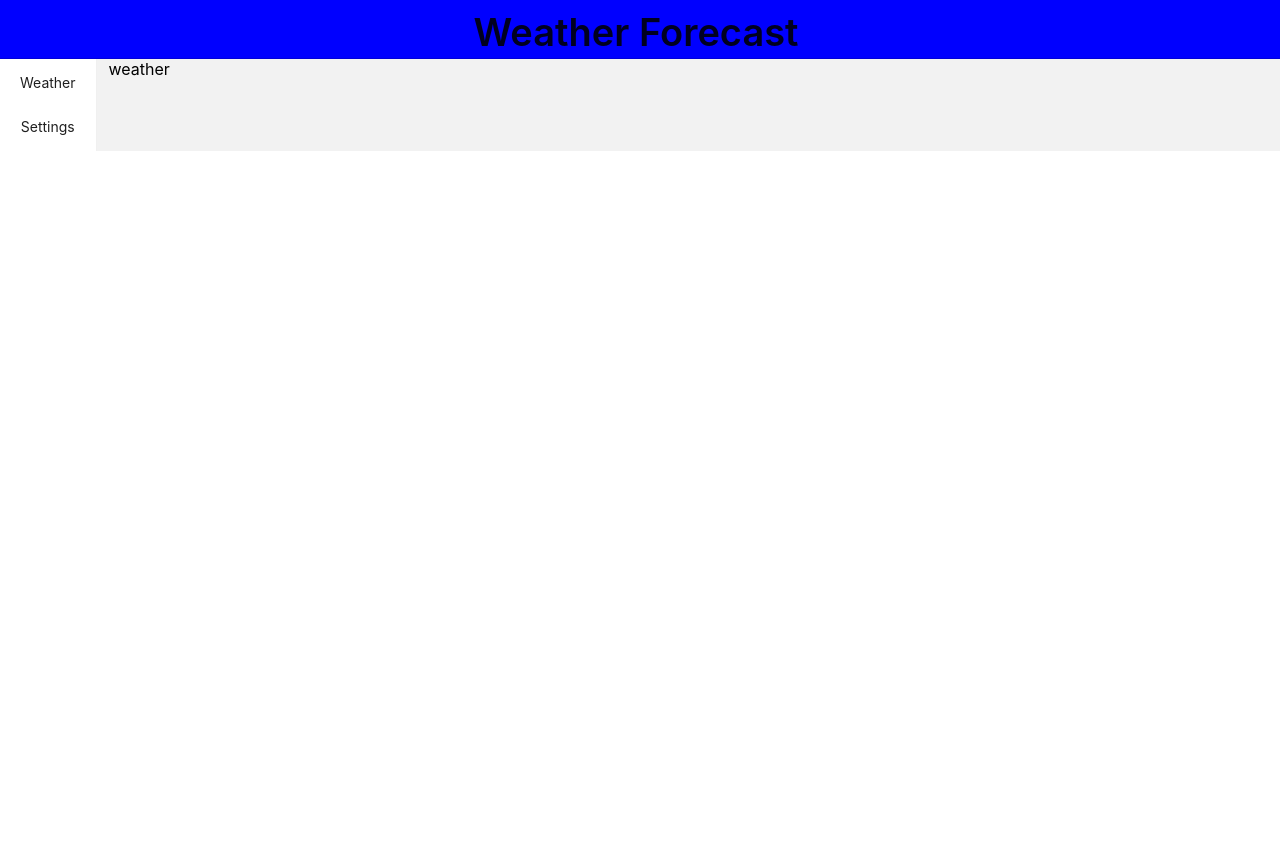
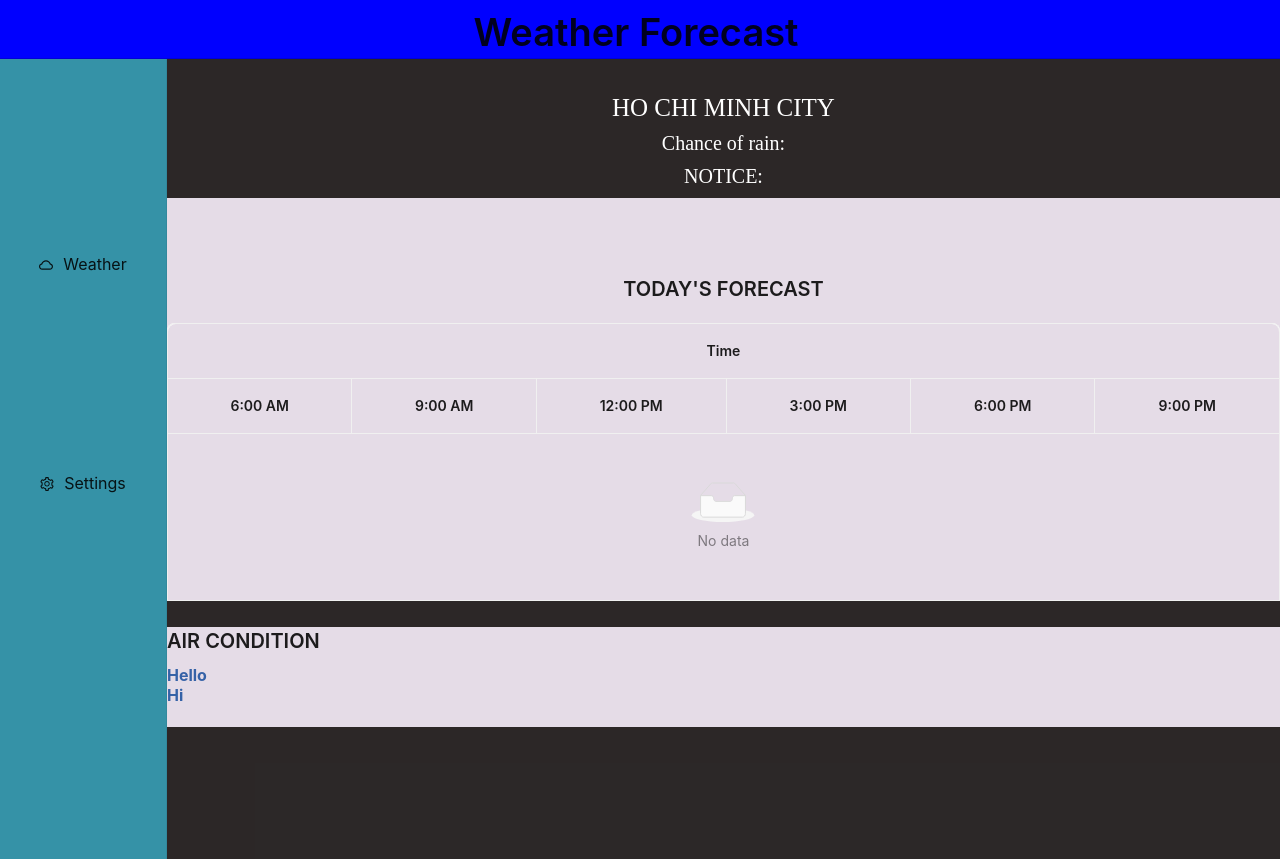
Before and after one commit to huy291002/weather-forecast, a React (Create React App) app in the folder client/: page /weather in a window 1280 px wide. Before the commit the page ends 800 px from the top, so only its background shows below. Built offline with nearby package versions, Linux system fonts and the light colour scheme.

Commit message:
update code

```diff
--- a/client/package.json
+++ b/client/package.json
@@ -3,11 +3,13 @@
   "version": "0.1.0",
   "private": true,
   "dependencies": {
+    "@ant-design/icons": "^5.0.1",
     "@testing-library/jest-dom": "^5.16.5",
     "@testing-library/react": "^13.4.0",
     "@testing-library/user-event": "^13.5.0",
     "antd": "^5.4.5",
     "react": "^18.2.0",
+    "react-bootstrap": "^2.7.4",
     "react-dom": "^18.2.0",
     "react-router-dom": "^6.10.0",
     "react-scripts": "5.0.1",
--- a/client/src/App.css
+++ b/client/src/App.css
@@ -13,17 +13,29 @@
   background-color: blue;
 }
 .SideBar{
-  height: 100%;
-  background-color: blue;
+  height: 100vh;
+  background-color: #3592A7;
+  padding: 10px;
+
+  display: grid;
+  font-size: medium;
+  font-display: block
 }
 .Side-barandpage-content{
   display: flex;
-  flex: 1;
+  /* flex-direction: row; */
+  /* flex: 1;
   justify-content: flex-start;
-  align-items: flex-start;
-  background-color: rgba(0, 0, 0, 0.05) ;
+  align-items: flex-start; */
+  background-color: rgba(118, 91, 91, 0.05) ;
+  /* width: 100%;
+  height: 100%; */
+}
+.content{
+  margin-top: 10px;
 }
 
-.PageContent{
-  padding-left: 12px;
+body{
+
+  background-color: #282525;
 }
--- a/client/src/App.js
+++ b/client/src/App.js
@@ -5,14 +5,16 @@ import PageContent from "./Components/PageContent";
 import AppHeader from "./Components/AppHeader";
 function App() {
   return (
-    <div className="App">
-      <AppHeader />
-      <div className ="Side-barandpage-content" >
-        <SideBar></SideBar>
-        <PageContent></PageContent>
+    <>
+      <div className="App">
+        <AppHeader />
+        <div className="Side-barandpage-content" >
+          <div style={{ width: '15%' }}> <SideBar></SideBar></div>
+          <div className="content" style={{ width: "100%" }}><PageContent></PageContent></div>
 
+        </div>
       </div>
-    </div>
+    </>
   );
 }
 
--- a/client/src/Components/PageContent/index.js
+++ b/client/src/Components/PageContent/index.js
@@ -2,7 +2,7 @@ import React from 'react'
 import Router from "../Router"
 function PageContent() {
   return (
-    <div className = "PageContent">
+    <div >
         <Router />
     </div>
   )
--- a/client/src/Components/SideBar/index.js
+++ b/client/src/Components/SideBar/index.js
@@ -1,11 +1,13 @@
 import React from 'react';
 import {Menu} from 'antd';
 import {useNavigate} from "react-router-dom";
+import {CloudOutlined, SettingOutlined  }  from '@ant-design/icons';
+import "./sidebar.css"
 function SideBar() {
     const navigate = useNavigate();
   return (
-    <div className = "SideBar">
-        <Menu
+    <div className = "wrapper">
+        <Menu className ="SideBar"
         onClick={(item) =>{
             navigate(item.key);
         }}
@@ -13,10 +15,12 @@ function SideBar() {
                 {
                     label: "Weather",
                     key: "/weather",
+                    icon: <CloudOutlined />
                 },
                 {
                     label: "Settings",
                     key: "/settings",
+                    icon: <SettingOutlined />
                 }
             ]}
         ></Menu>
--- /dev/null
+++ b/client/src/Components/SideBar/sidebar.css
@@ -0,0 +1,11 @@
+.SideBar{
+    height: 100vh;
+    background-color: #3592A7;
+    padding: 10px;
+    /* background-image: url("/weather-app/client/src/sidebar.jpg"); */
+    width: 100%;
+    display: grid;
+    font-size: medium;
+    font-display: block
+
+  }
--- /dev/null
+++ b/client/src/Pages/Weather/index.css
@@ -0,0 +1,68 @@
+.ps-3{
+    margin-left: 0px;
+    padding-top: 25px;
+    /* justify-content: left;
+    align-items: start; */
+    color: white;
+    font-style: normal;
+    font-family: 'Times New Roman', Times, serif;
+    font-size: 25px;
+
+}
+.ps-5{
+    margin-left: 0px;
+    margin-bottom: 10px;
+    margin-top: 10px;
+    color: white;
+    font-style: normal;
+    font-family: 'Times New Roman', Times, serif;
+    font-size: 20px;
+}
+.ps-4{
+    padding-left: 0px;
+    /* margin-top: 20px;  */
+    padding-top: 50px;
+    width: 100%;
+    height: 100%;
+    font-style: normal;
+    font-family: 'Times New Roman', Times, serif;
+    font-size: 20px;
+    color: blue;
+    background-color:#E5DCE7;
+    justify-content: center;
+    align-items: center;
+}
+
+.border-right-table{
+    border-right: 1px solid rgb(0, 0, 0);
+    border-right-width: 1px ;
+}
+.rowClassName1 {
+    background-color: cadetblue;
+    border-radius: 5px;
+    border-width: 3px;
+    border-style: solid;
+
+  }
+.tableOfHour .ant-table-thead > tr > th:first-child,
+.tableOfHour .ant-table-thead > tr:last-child > th:not(:first-child) {
+  background-color: #E5DCE7;
+  width: 150vh;
+  text-align: center;
+
+}
+.ant-table-tbody > tr > td {
+    background-color:#E5DCE7;
+  }
+
+.ps-6{
+    margin-top: 10px;
+    background-color: #E5DCE7;
+    color: #3562A7;
+    align-items:left ;
+    justify-content: flex-start;
+    text-align: left;
+    height: 100px;
+    width: 100%;
+    font-weight: bold;
+}
--- a/client/src/Pages/Weather/index.js
+++ b/client/src/Pages/Weather/index.js
@@ -1,8 +1,80 @@
-import React from 'react'
+import React from 'react';
 
+import './index.css'
+import { Space, Table, Typography } from "antd";
+
+//import Table from "react-bootstrap/Table";
 function Weather() {
+  const columns = [
+    {
+      title: "Time",
+      children: [
+        {
+          title: "6:00 AM",
+          dataIndex: "firsthours",
+        },
+        {
+          title: "9:00 AM",
+          dataIndex: "nineam",
+        },
+        {
+          title: "12:00 PM",
+          dataIndex: "tweleveam",
+        },
+        {
+          title: "3:00 PM",
+          dataIndex: "threepm",
+        },
+        {
+          title: "6:00 PM",
+          dataIndex: "sixpm",
+        },
+        {
+          title: "9:00 PM",
+          dataIndex: "ninepm",
+        },
+      ],
+    },
+  ];
+
   return (
-    <div>weather</div>
+    <>
+
+      <div className='container text-center'>
+        <div className='row ps-3 ' >
+          HO CHI MINH CITY
+        </div>
+        <div className='row ps-5'>
+          Chance of rain:
+        </div>
+        <div className='row ps-5'>
+          NOTICE:
+        </div>
+        <div className='row ps-4'>
+          <Space size={10} direction="vertical">
+            <Typography.Title level={4}>TODAY'S FORECAST</Typography.Title>
+            <Table rowClassName={() => "rowClassName1"}
+              bordered
+              columns={columns}
+              className='tableOfHour'
+            />
+          </Space>
+        </div>
+        <div className='row ps-6'>
+        <Typography.Title level={4}>AIR CONDITION</Typography.Title>
+            <div className='col-4'>
+                Hello
+            </div>
+            <div className='col-4'>
+                Hi
+
+            </div>
+
+        </div>
+      </div>
+
+
+    </>
   )
 }
 
```
Also changed, not shown: 2 other files (tests, documents, lock files or other folders).
